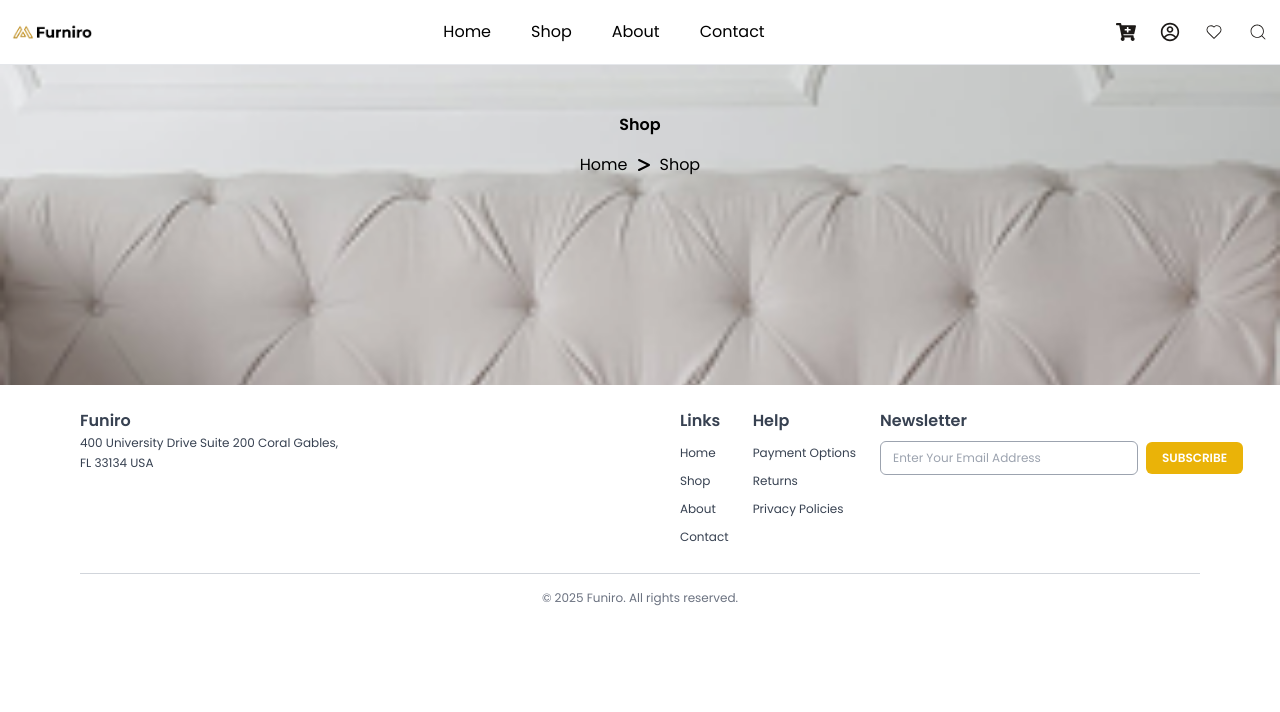
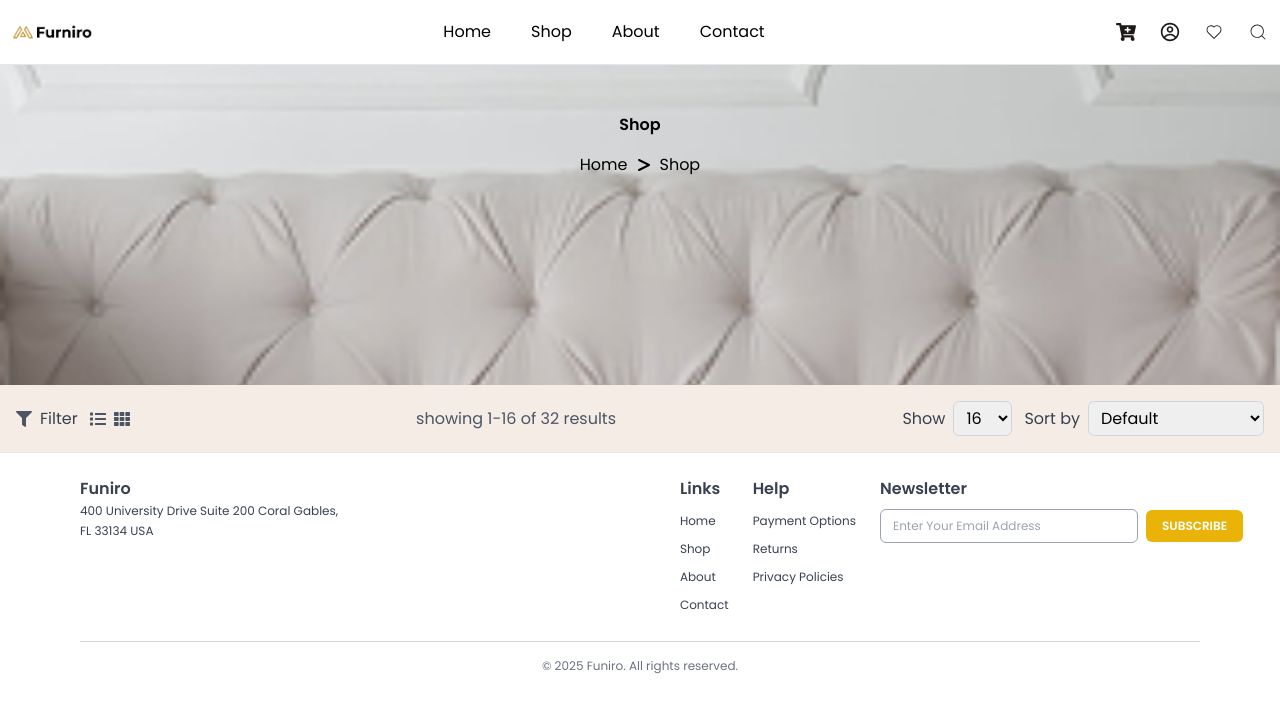
Before and after one commit to Govamarket/Furniture-Show-room, a React (Create React App) app: page /shop in a window 1280 px wide. Shown: the top 712 px of the page. Built offline with nearby package versions, Linux system fonts and the light colour scheme.

Commit message:
initial commit

```diff
--- a/src/Components/Pages/Shop.js
+++ b/src/Components/Pages/Shop.js
@@ -1,9 +1,11 @@
 import React from "react";
 import "./Shop.css";
+import { FaFilter, FaList, FaTh } from "react-icons/fa";
 import { FaGreaterThan } from "react-icons/fa6";
 
 const Shop = () => {
   return (
+    <div>
       <div className="contain-section">
         {/* <section></section> */}
         <section className="pt-10 leading-10">
@@ -27,6 +29,55 @@ const Shop = () => {
           <div></div>
         </section>
       </div>
+      <div className="flex items-center justify-between p-4 bg-[#f5ece6] border-b border-gray-200 md:flex-wrap">
+        {/* Left Side: Filter and Layout Icons */}
+        <div className="flex items-center space-x-3">
+          <div className="flex items-center space-x-2">
+            <FaFilter className="text-gray-600" />
+            <span className="text-gray-700 font-medium">Filter</span>
+          </div>
+          <div className="flex space-x-2">
+            <FaList className="text-gray-600 cursor-pointer" />
+            <FaTh className="text-gray-600 cursor-pointer" />
+          </div>
+        </div>
+
+        {/* Center: Results Info */}
+        <div className="text-gray-600">showing 1-16 of 32 results</div>
+
+        {/* Right Side: Show Dropdown and Sort By */}
+        <div className="flex items-center space-x-3">
+          <div className="flex items-center space-x-2">
+            <label htmlFor="show" className="text-gray-700 font-medium">
+              Show
+            </label>
+            <select
+              id="show"
+              className="border border-gray-300 rounded-md px-2 py-1 focus:outline-none"
+              defaultValue="16"
+            >
+              <option value="16">16</option>
+              <option value="32">32</option>
+              <option value="64">64</option>
+            </select>
+          </div>
+          <div className="flex items-center space-x-2">
+            <label htmlFor="sort" className="text-gray-700 font-medium">
+              Sort by
+            </label>
+            <select
+              id="sort"
+              className="border border-gray-300 rounded-md px-2 py-1 focus:outline-none"
+              defaultValue="default"
+            >
+              <option value="default">Default</option>
+              <option value="price-asc">Price: Low to High</option>
+              <option value="price-desc">Price: High to Low</option>
+            </select>
+          </div>
+        </div>
+      </div>
+    </div>
   );
 };
 
```
Lines whose indentation alone changed are shown as unchanged.
